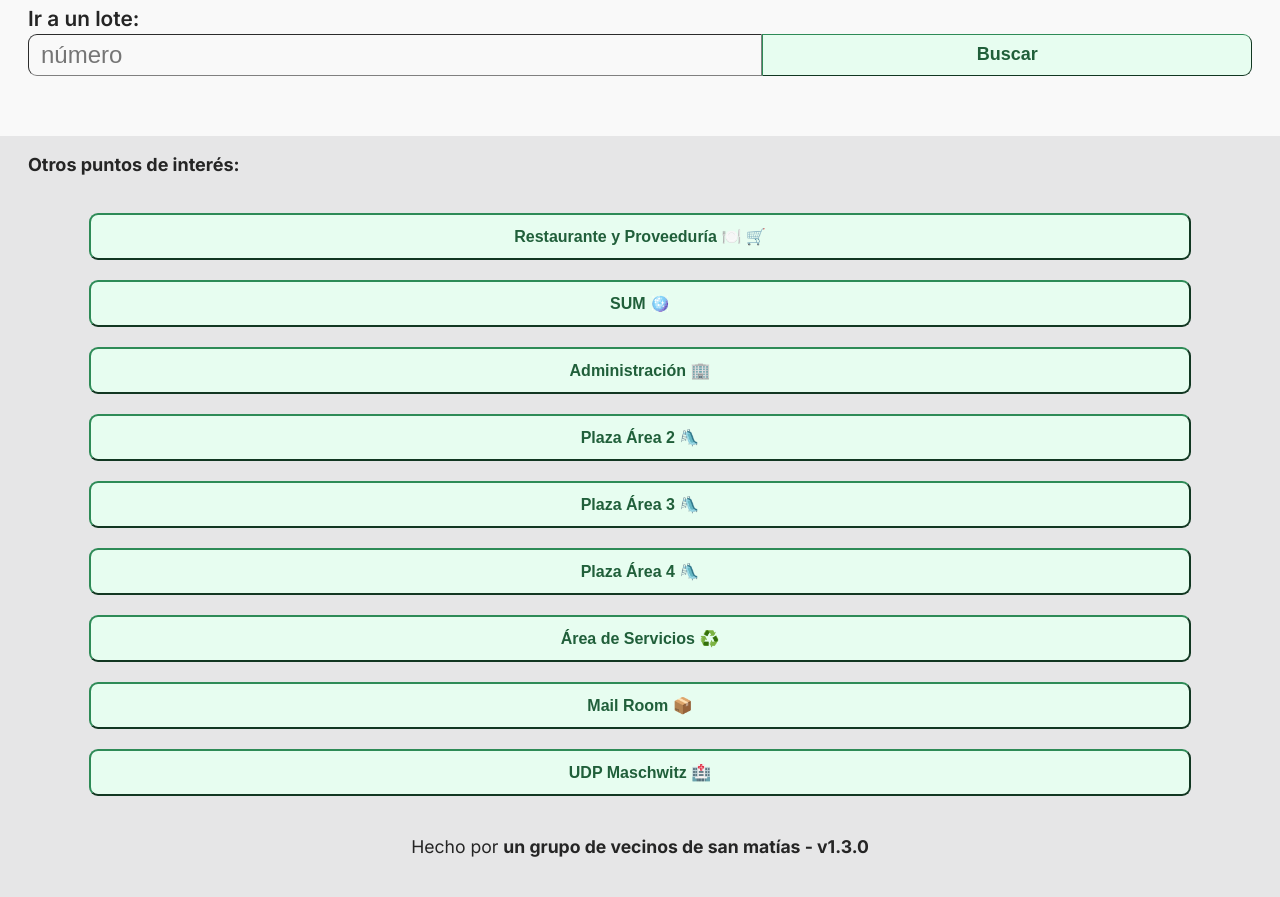
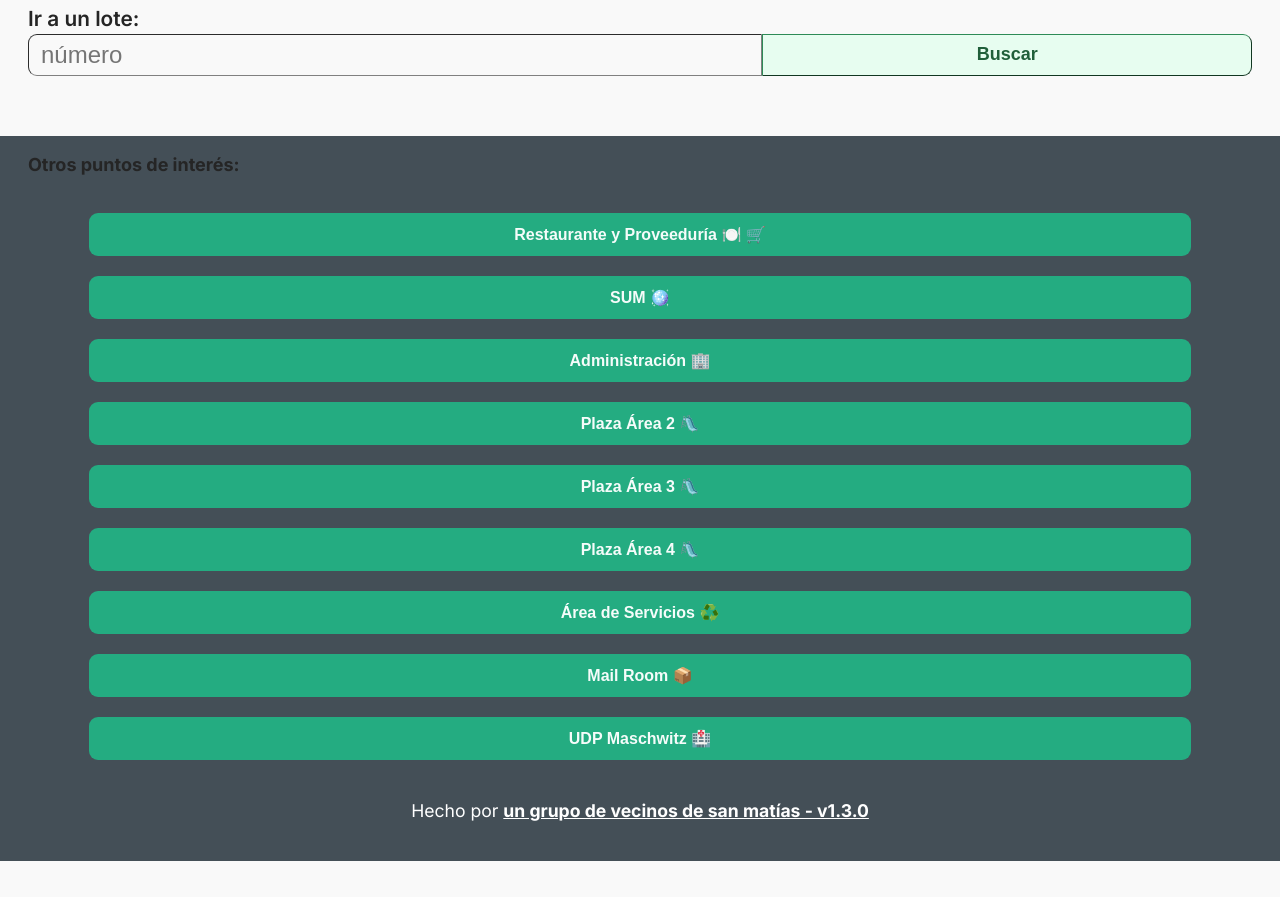
Before and after one commit to jfatta/sanmatias_app, a Next.js app: page / in a window 1280 px wide. Shown: the part 200-1097 px from the top of the page. After the commit the page ends 1061 px from the top, so only its background shows below. Built offline with nearby package versions, Linux system fonts and the light colour scheme.

Commit message:
improved colors of bottom buttons and increased contrast

```diff
--- a/styles/Home.module.css
+++ b/styles/Home.module.css
@@ -21,12 +21,7 @@
   align-items: center;
 }
 
-.footer a {
-  display: flex;
-  justify-content: center;
-  align-items: center;
-  flex-grow: 1;
-}
+
 
 .title a {
   color: #0070f3;
@@ -128,7 +123,7 @@
   flex-direction: column;
   margin-top: 60px;
   padding: 0 28px;
-  background-color: rgb(187 187 189 / 30%);
+  background-color: rgb(68, 79, 87);
 }
 
 .descriptionPOI {
--- a/styles/globals.css
+++ b/styles/globals.css
@@ -26,7 +26,6 @@ a {
 h1 {
   font-family: 'Inter', sans-serif;
   font-weight: 700;
-  letter-spacing: -2.07px;
 }
 
 form {
@@ -53,19 +52,23 @@ form button {
   width: 90%;
   margin-top: 20px;
   padding: 12px 0;
-  background-color: rgb(231, 253, 240);
-  color: rgb(32, 95, 58);
-
-  border-color: seagreen;
+  background-color: rgb(36, 172, 129);
+  color: rgb(245, 252, 250);
+  border-width: 0;
   border-radius: 9px;
 }
 
 .footer {
+  color: white;
   text-align: center;
   font-size: 1.1em;
   font-weight: bolder;
   padding: 10px;
   margin: 30px 0;
+}
+
+.footer a {
+  text-decoration: underline;
 }
 
 .hint {
@@ -76,7 +79,7 @@ form button {
 }
 
 .footer a {
-  font-weight: bolder;
+  font-weight: bold;
 }
 
 
```
